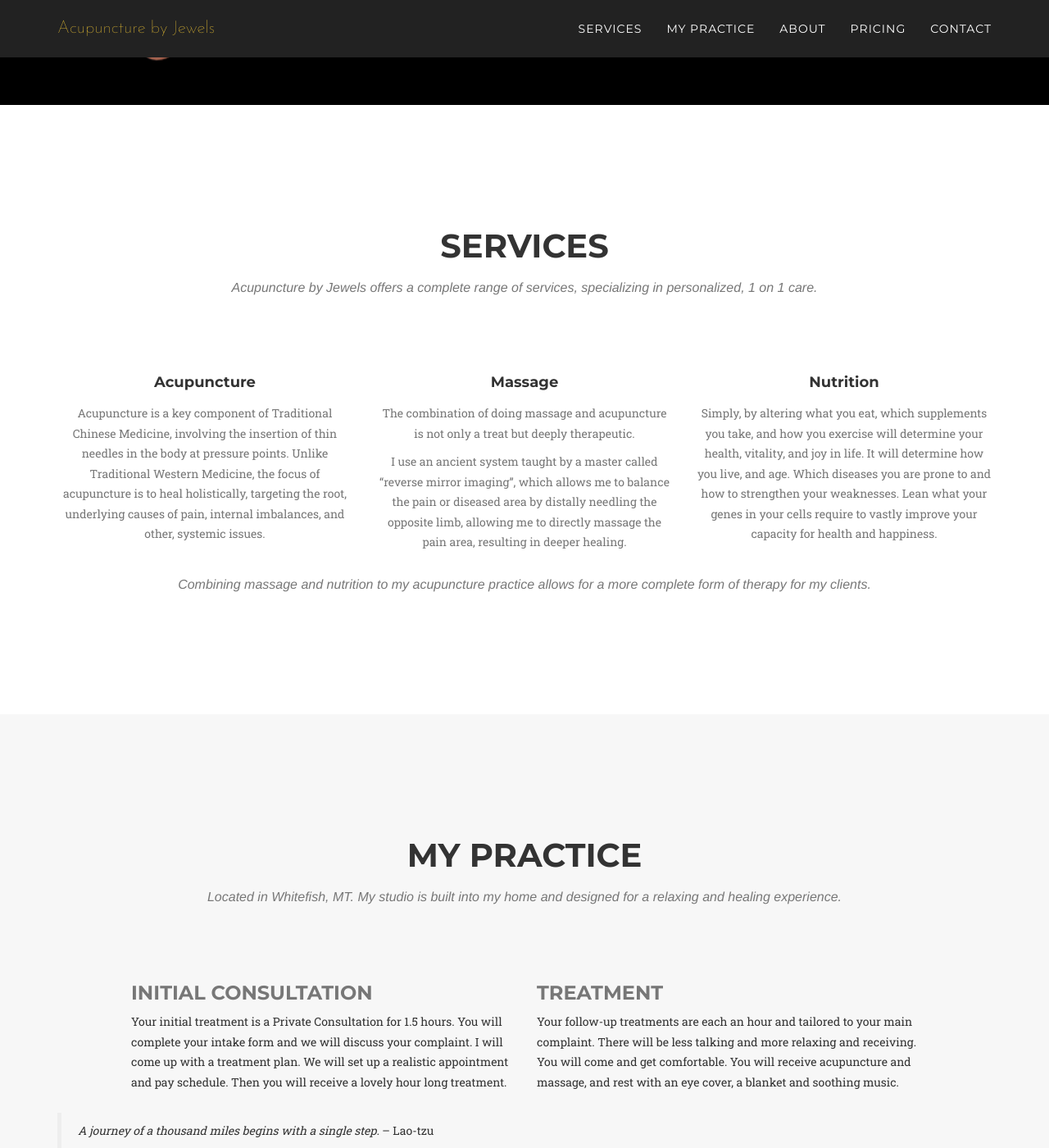
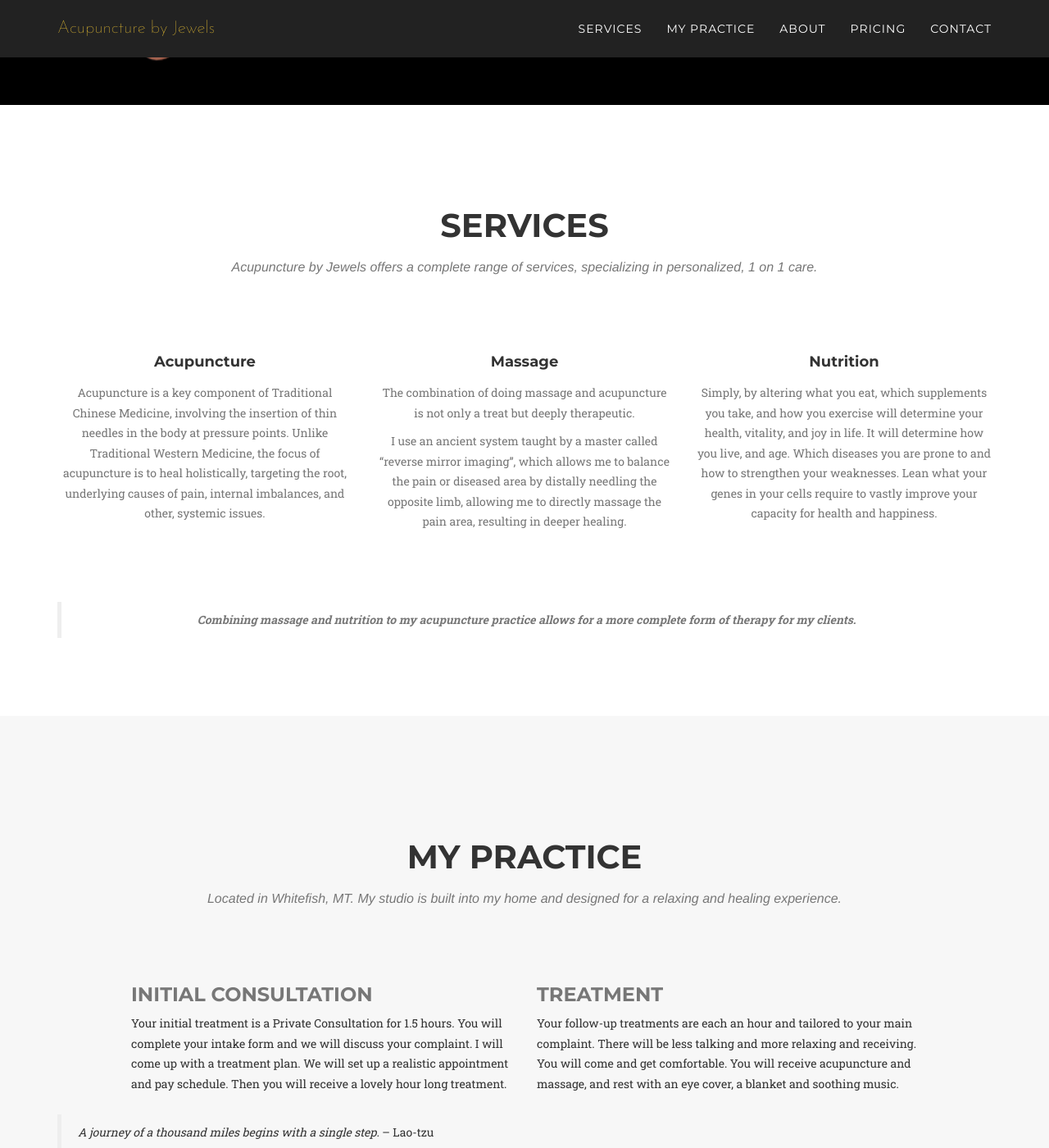
Before and after one commit to asimpletune/acupuncturebyjewels, a Jekyll site: the page built from pages/index.html, in a window 1280 px wide and 1400 px high, scrolled down 630 px. Shown: the whole window at 82% size. Built offline with Jekyll 4.4.1, drawn with Linux system fonts in a browser that asks for light colours; some web fonts are replaced.

```diff
--- a/css/styles.scss
+++ b/css/styles.scss
@@ -14,7 +14,10 @@
   .service-heading {
     margin: 23px 0 15px 0;
   }
-
+  .row.text-center {
+    margin-bottom: 75px;
+  }
+  padding-top: 125px;
   padding-bottom: 75px;
 }
 
```
Also changed, not shown: _content/services/footing.md (+1 -1 lines).
